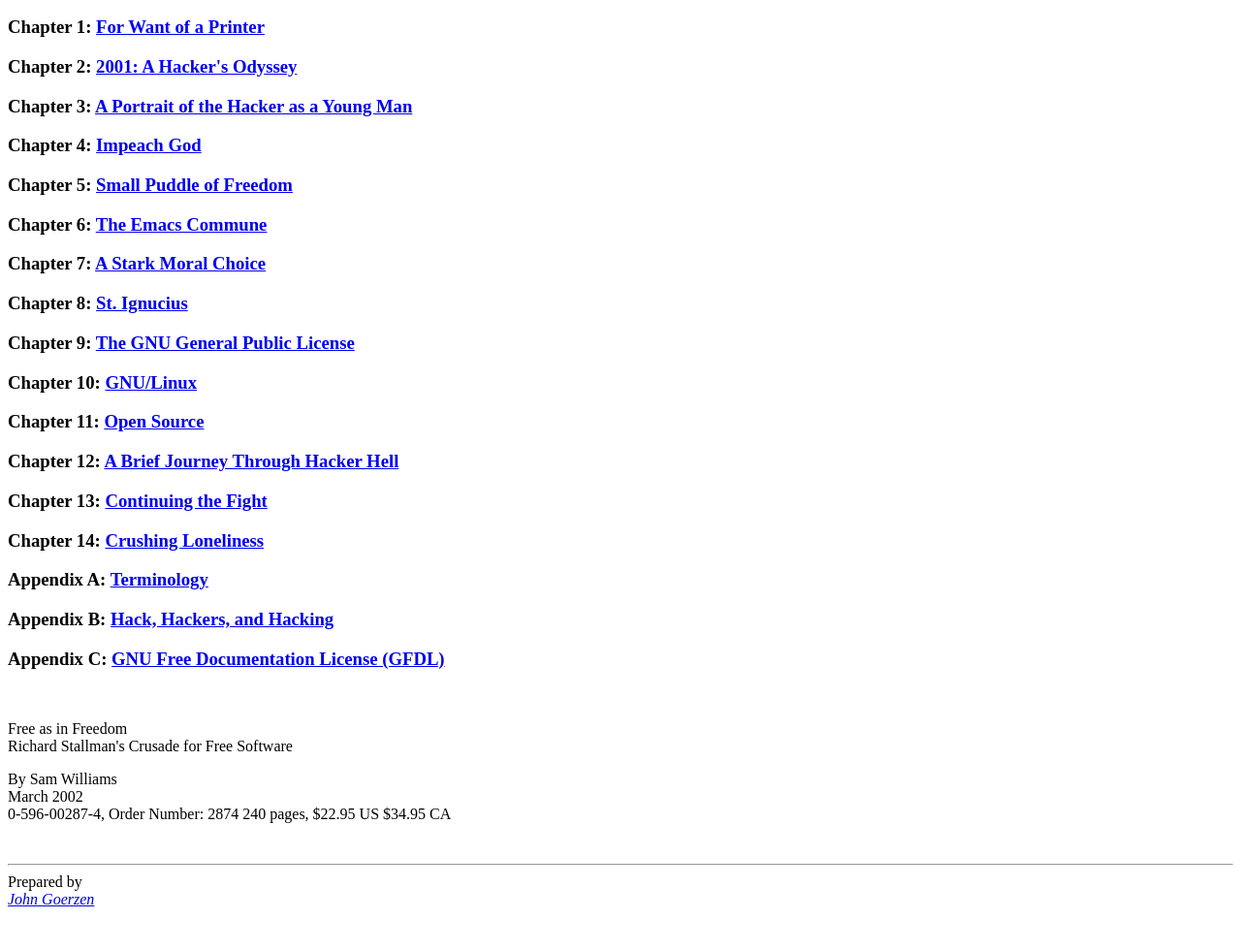
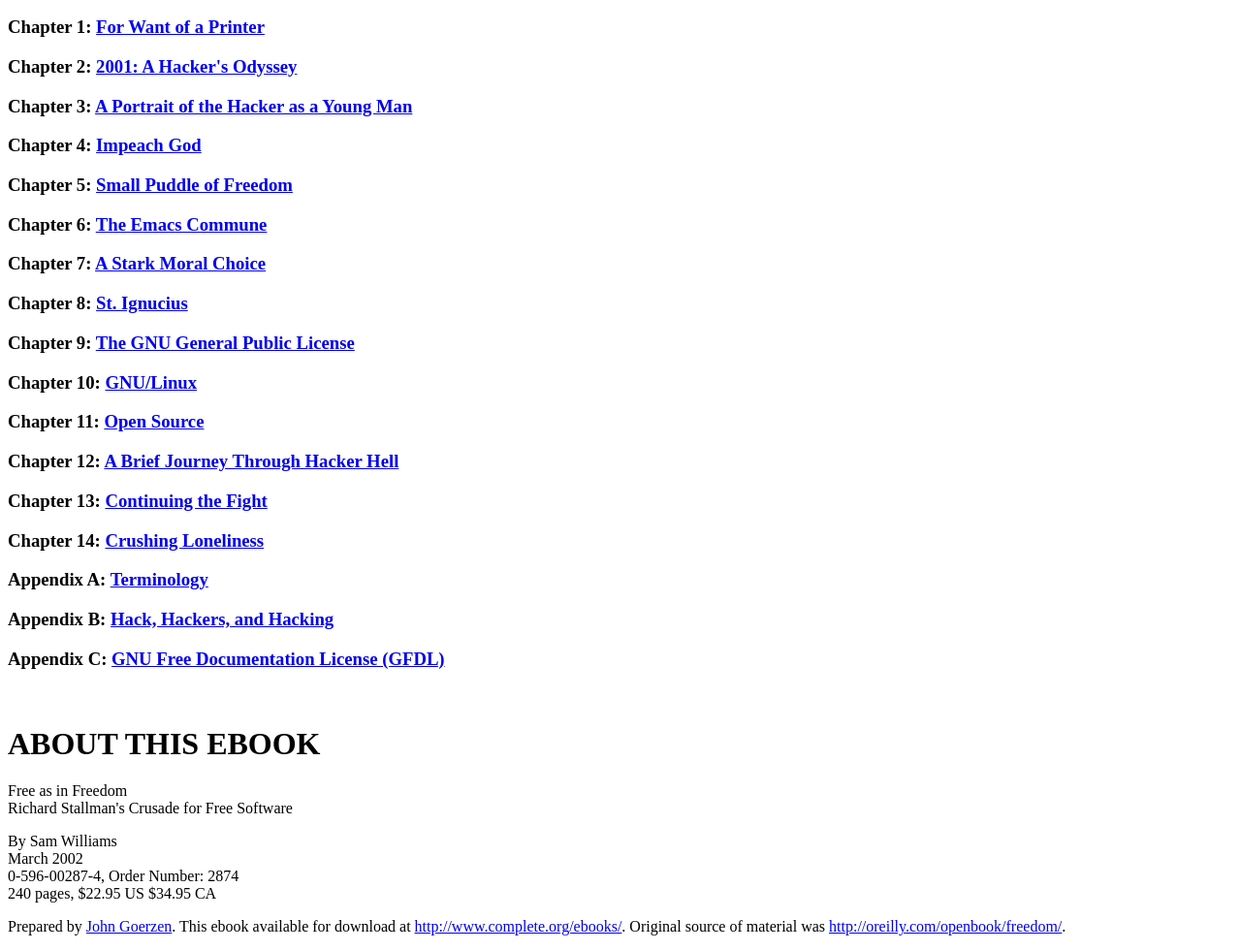
Before and after one commit to jgoerzen/ebooks, a plain HTML site: page index.html in a window 1280 px wide. Shown: the part 90-1071 px from the top of the page at 97% size. Before the commit the page ends 1035 px from the top, so only its background shows below. Drawn offline with Linux system fonts and the light colour scheme.

Commit message:
Final tweaks?

```diff
--- a/index.html
+++ b/index.html
@@ -24,7 +24,9 @@
     <h3><b>Appendix B: <a href="#appb">Hack, Hackers, and Hacking</a></b></h3>
     <h3><b>Appendix C: <a href="#appc">GNU Free Documentation License (GFDL)</a></b></h3>
 
-    <br />
+
+    <br style="page-break-after:always" />
+    <a name="about"><h1>ABOUT THIS EBOOK</h1>
     <p>
       Free as in Freedom
       <br />Richard Stallman's Crusade for Free Software
@@ -32,13 +34,17 @@
     <p>
       By Sam Williams<br />
       March 2002<br />
-      0-596-00287-4, Order Number: 2874
+      0-596-00287-4, Order Number: 2874<br />
       240 pages, $22.95 US $34.95 CA
     </p>
+    <p>
+    Prepared by
+    <a href="mailto:jgoerzen@complete.org">John
+    Goerzen</a>.  This ebook available for download at
+      <a
+    href="http://www.complete.org/ebooks/">http://www.complete.org/ebooks/</a>.
+    Original source of material was <a href="http://oreilly.com/openbook/freedom/">http://oreilly.com/openbook/freedom/</a>.
+   </p>
 
-    <br />
-    <hr>Prepared by
-    <address><a href="mailto:jgoerzen@complete.org">John
-    Goerzen</a></address>
   </body>
 </html>
```
Also changed, not shown: 1 other file.
